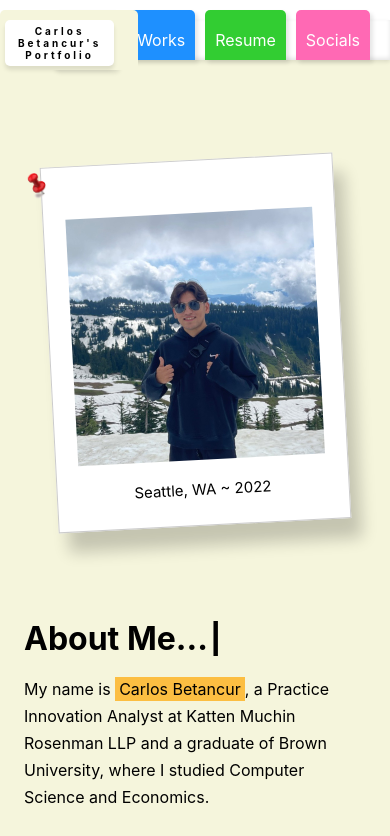
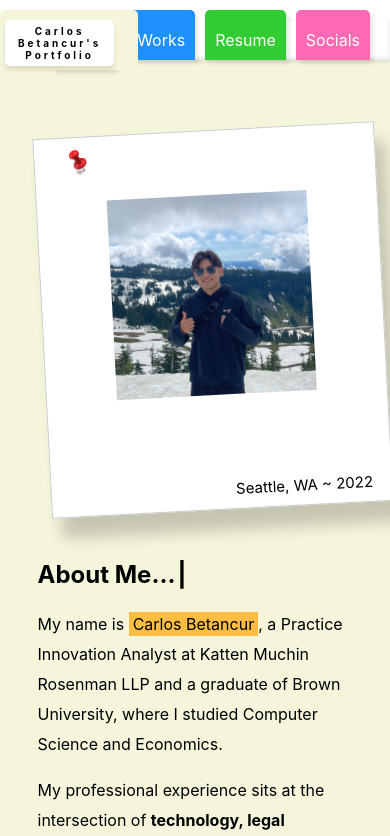
Before and after one commit to car-man-bet/portfolio, a React (Create React App) app in the folder my-app/: page / in a window 390 px wide. Shown: the top 836 px of the page. Built offline with nearby package versions, Linux system fonts and the light colour scheme.

Commit message:
Update About.css

```diff
--- a/my-app/src/pages/About.css
+++ b/my-app/src/pages/About.css
@@ -4,144 +4,147 @@
 }
 
 .container {
-  min-height: 100%;
-  box-sizing: border-box;
-  padding: 60px 7%;
+  background-color: beige;
+  padding: 20px;
+  height: 100%;
   display: flex;
   align-items: center;
-  gap: 7%;
   position: relative;
 }
 
 .polaroid {
   position: relative;
-  flex: 0 1 320px;
-  padding: 28px 28px 72px;
+  padding: 30px;
+  padding-bottom: 70px;
+  padding-left: 40px;
+  padding-right: 40px;
+  width: 20%;
+  min-width: 200px;
   background-color: white;
   box-shadow: 10px 20px 16px rgba(0, 0, 0, 0.2);
   border: 1px solid #ccc;
+  margin-left: 10%;
   transform: rotate(-3deg);
   transition: transform 0.3s ease;
 }
 
 .profile-pic {
-  display: block;
   width: 100%;
-  aspect-ratio: 1 / 1;
+  height: 100%;
   object-fit: cover;
 }
 
 .polaroid:hover {
-  transform: rotate(-7deg) translateY(-4px);
+  transform: rotate(-8deg);
 }
 
 .thumbtack {
   position: absolute;
-  top: -2px;
-  left: -2px;
-  z-index: 2;
+  top: 0px;
+  left: 0px;
 }
 
 .thumbtack-img {
-  display: block;
   width: 30px;
   height: auto;
 }
 
-.label {
-  position: absolute;
-  bottom: 26px;
-  left: 0;
-  width: 100%;
-  font-size: 15px;
-  text-align: center;
-  color: black;
-  font-family: inherit;
+.about-text {
+  margin-left: 5%;
+  margin-right: 5%;
+  flex: 1;
 }
 
-.about-text {
-  flex: 1;
-  max-width: 720px;
+.about-text p {
+  line-height: 30px;
+}
+
+.about-text h2 {
+  margin-top: 0;
 }
 
 .about-header {
-  margin: 0 0 24px;
   overflow: hidden;
-  font-size: clamp(2rem, 4vw, 3rem);
-  line-height: 1.1;
 }
 
-.about-header span {
+/*
+ * The individual letters are animated when the page loads.
+ * The cursor is kept separate so it can continue blinking
+ * after the heading finishes typing.
+ */
+.about-header .typing-letter {
   display: inline-block;
   opacity: 0;
   animation: typing 0.7s forwards;
 }
 
+.about-header > span:first-child > span {
+  display: inline-block;
+  opacity: 0;
+  animation: typing 0.7s forwards;
+}
+
+/*
+ * Keep the cursor independent from the typing animation.
+ */
 .about-header .blink {
+  display: inline-block;
   opacity: 1;
   animation: blink 1s infinite;
   margin-left: 2px;
 }
 
-.about-text p {
-  margin: 0 0 20px;
-  font-size: 1.05rem;
-  line-height: 1.8;
-}
-
 .highlight {
   background-color: rgba(255, 166, 0, 0.698);
-  padding: 2px 4px;
+  padding: 2px;
+  padding-left: 4px;
+  padding-right: 4px;
 }
 
 .underline {
   font-weight: bold;
 }
 
+.label {
+  position: absolute;
+  bottom: 30px;
+  right: -50px;
+  transform: translateX(-50%);
+  font-size: 15px;
+  text-align: center;
+  color: black;
+}
+
 @keyframes typing {
   from {
     opacity: 0;
-    transform: translateY(3px);
   }
 
   to {
     opacity: 1;
-    transform: translateY(0);
   }
 }
 
 @keyframes blink {
-  50% {
+  0%,
+  49% {
+    opacity: 1;
+  }
+
+  50%,
+  100% {
     opacity: 0;
   }
 }
 
 @media screen and (max-width: 700px) {
-  .container {
-    min-height: auto;
-    padding: 50px 24px 70px;
-    flex-direction: column;
-    justify-content: center;
-    gap: 45px;
+  .polaroid {
+    padding-bottom: 110px;
+    padding-right: 70px;
+    padding-left: 70px;
   }
 
-  .polaroid {
-    flex-basis: auto;
-    width: min(75vw, 320px);
-    box-sizing: border-box;
-    padding: 22px 22px 65px;
-  }
-
-  .about-text {
-    width: 100%;
-  }
-
-  .about-header {
-    margin-bottom: 20px;
-  }
-
-  .about-text p {
-    font-size: 1rem;
-    line-height: 1.7;
+  .label {
+    bottom: 10px;
   }
 }
```
